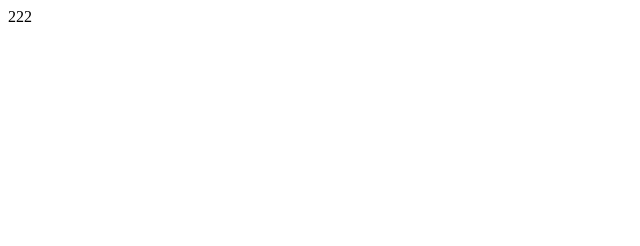
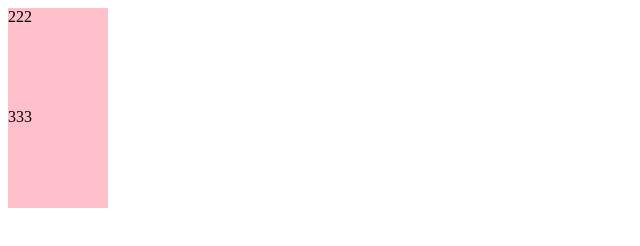
Before and after one commit to GuoYjie/test1, a plain HTML site: page index.html in a window 1280 px wide. Shown: the whole page, without its empty margins (0-640 px from the left). Drawn offline with Linux system fonts and the light colour scheme.

Commit message:
第三次提交

```diff
--- a/css/index.css
+++ b/css/index.css
@@ -0,0 +1,5 @@
+div {
+    width: 100px;
+    height: 100px;
+    background-color: pink;
+}
--- a/index.html
+++ b/index.html
@@ -5,10 +5,12 @@
     <meta charset="UTF-8">
     <meta name="viewport" content="width=device-width, initial-scale=1.0">
     <title>Document</title>
+    <link rel="stylesheet" href="./css/index.css">
 </head>
 
 <body>
     <div>222</div>
+    <div>333</div>
 </body>
 
 </html>
```
